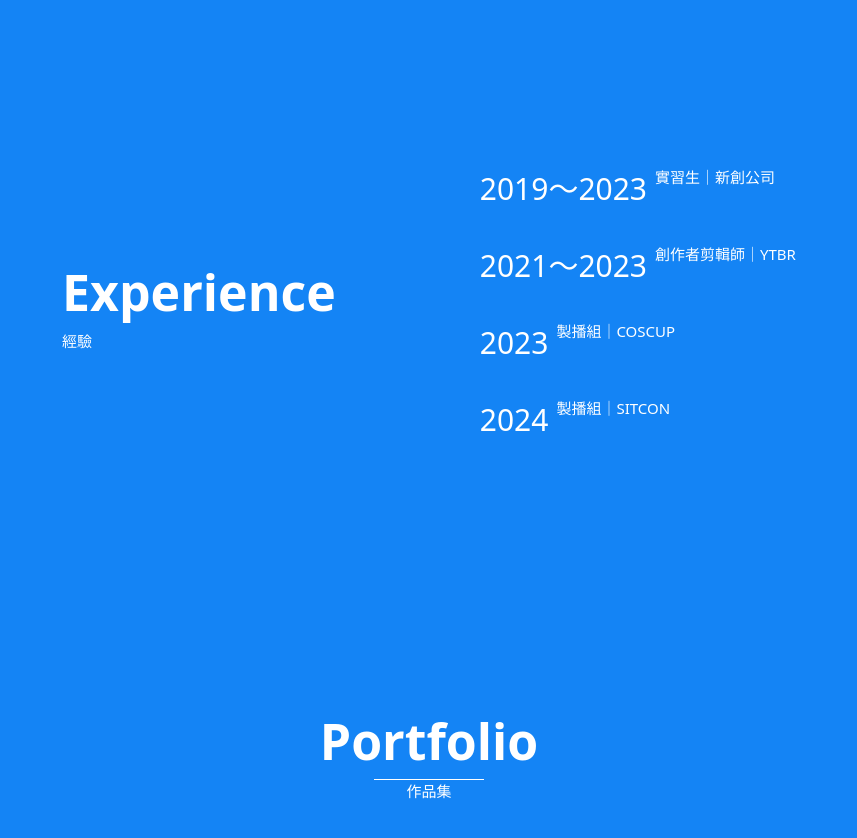
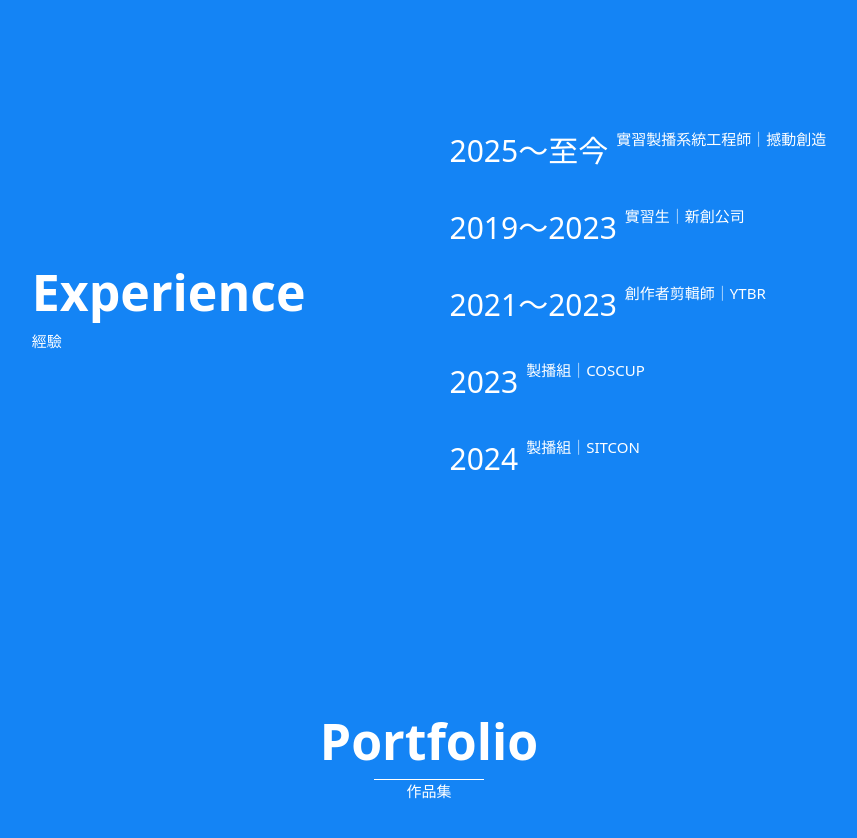
Before and after one commit to ronkaotw/next-portfolio-frontend, a Next.js app: page / in a window 1280 px wide. Shown: the part 1760-2598 px from the top of the page, without its empty margins (211-1068 px from the left). Built offline with nearby package versions, Linux system fonts and the light colour scheme; no server answers.

Commit message:
change: exp years

```diff
--- a/src/app/_components/Exp/pages.js
+++ b/src/app/_components/Exp/pages.js
@@ -22,6 +22,7 @@ export default function Experience() {
   }, []);
 
   const timelineItems = [
+    { year: "2025～至今", content: "實習製播系統工程師｜撼動創造" },
     { year: "2019～2023", content: "實習生｜新創公司" },
     { year: "2021～2023", content: "創作者剪輯師｜YTBR" },
     { year: "2023", content: "製播組｜COSCUP" },
```
